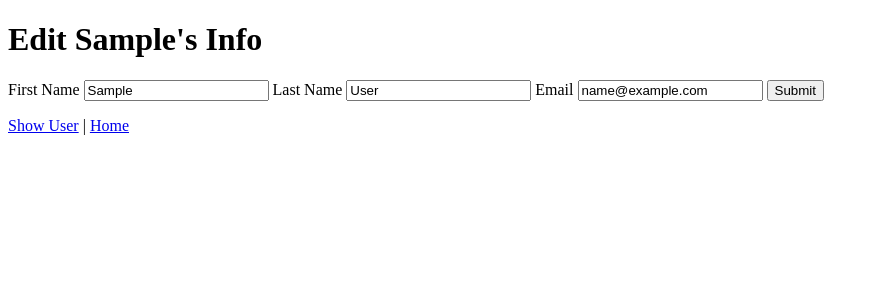
After one commit to LJR41/core_users_cr, a Flask app: template templates/edit.html in a window 1280 px wide. The commit adds this page. Shown: the top 300 px of the page, without its empty margins (0-879 px from the left). Run offline with Flask 3, Linux system fonts and the light colour scheme; the template is opened without the code that fills it: most values are stand-ins (such as "Sample title", 1, 10 or a date in 2020).

Commit message:
users CRUD

```diff
--- a/server.py
+++ b/server.py
@@ -18,6 +18,42 @@ def create_user():
     User.create(request.form)
     return redirect('/')
 
+@app.route('/show/<int:id>')
+def show_user(id):
+    data ={
+        'id': id
+    }
+    one_user = User.display_one(data)
+    print(one_user)
+    return render_template('show.html', one_user=one_user)
+
+@app.route('/edit/<int:id>')
+def edit_user(id):
+    data ={
+        'id': id
+    }
+    one_user = User.display_one(data)
+    return render_template('edit.html', one_user=one_user)
+
+@app.route('/update/<int:id>', methods=['POST'])
+def update_user(id):
+    data ={
+        'first_name' : request.form['first_name'],
+        'last_name' : request.form['last_name'],
+        'email' : request.form['email'],
+        'id': id
+    }
+    User.update_one(data)
+    return redirect('/')
+
+@app.route('/delete/<int:id>')
+def delete_user(id):
+    data ={
+        'id': id
+    }
+    one_user = User.delete_user(data)
+    return redirect('/')
+
 
 if __name__=="__main__":   # Ensure this file is being run directly and not from a different module
     app.run(debug=True)    # Run the app in debug mode.
--- a/templates/create.html
+++ b/templates/create.html
@@ -16,5 +16,7 @@
         <input type="text" name="email" id="email">
         <button>Submit</button>
     </form>
+
+    <a href="/">Home</a>
 </body>
 </html>
--- /dev/null
+++ b/templates/edit.html
@@ -0,0 +1,23 @@
+<!DOCTYPE html>
+<html lang="en">
+<head>
+    <meta charset="UTF-8">
+    <meta name="viewport" content="width=device-width, initial-scale=1.0">
+    <title>Edit</title>
+</head>
+<body>
+    <h1>Edit {{one_user.first_name}}'s Info</h1>
+
+    <form action="/update/{{one_user.id}}" method="post">
+        <label for="first_name">First Name</label>
+        <input type="text" name="first_name" id="first_name" value="{{one_user.first_name}}">
+        <label for="last_name">Last Name</label>
+        <input type="text" name="last_name" id="last_name" value="{{one_user.last_name}}">
+        <label for="email">Email</label>
+        <input type="text" name="email" id="email" value="{{one_user.email}}">
+
+        <button>Submit</button>
+        </form>
+    <p><a href="/show/{{one_user.id}}">Show User</a> | <a href="/">Home</a> </p>
+</body>
+</html>
--- a/users_model.py
+++ b/users_model.py
@@ -18,7 +18,6 @@ class User:
             SELECT * FROM users
         """
         results = connectToMySQL(DATABASE).query_db(query)
-        print(results)
         all_users = []
         for row_from_db in results:
             user_instance = cls(row_from_db)
@@ -32,3 +31,33 @@ class User:
             VALUES (%(fname)s,%(lname)s, %(email)s);
             """
         return connectToMySQL(DATABASE).query_db(query,data)
+
+    @classmethod
+    def display_one(cls,data):
+        query = """
+            SELECT * FROM users
+            WHERE id = %(id)s
+            """
+        results = connectToMySQL(DATABASE).query_db(query,data)
+        if results:
+            user_instance = cls(results[0])
+            return user_instance
+        return results
+
+    @classmethod
+    def update_one(cls,data):
+        query = """
+            UPDATE users
+            SET first_name = %(first_name)s, last_name = %(last_name)s, email = %(email)s
+            WHERE users.id = %(id)s
+            """
+
+        connectToMySQL(DATABASE).query_db(query,data)
+
+
+    @classmethod
+    def delete_user(cls,data):
+        query= """
+            DELETE FROM users WHERE users.id = %(id)s
+            """
+        connectToMySQL(DATABASE).query_db(query,data)
```
Also changed, not shown: templates/read_all.html (+38 -3 lines), templates/show.html (added, +25 -0 lines).
